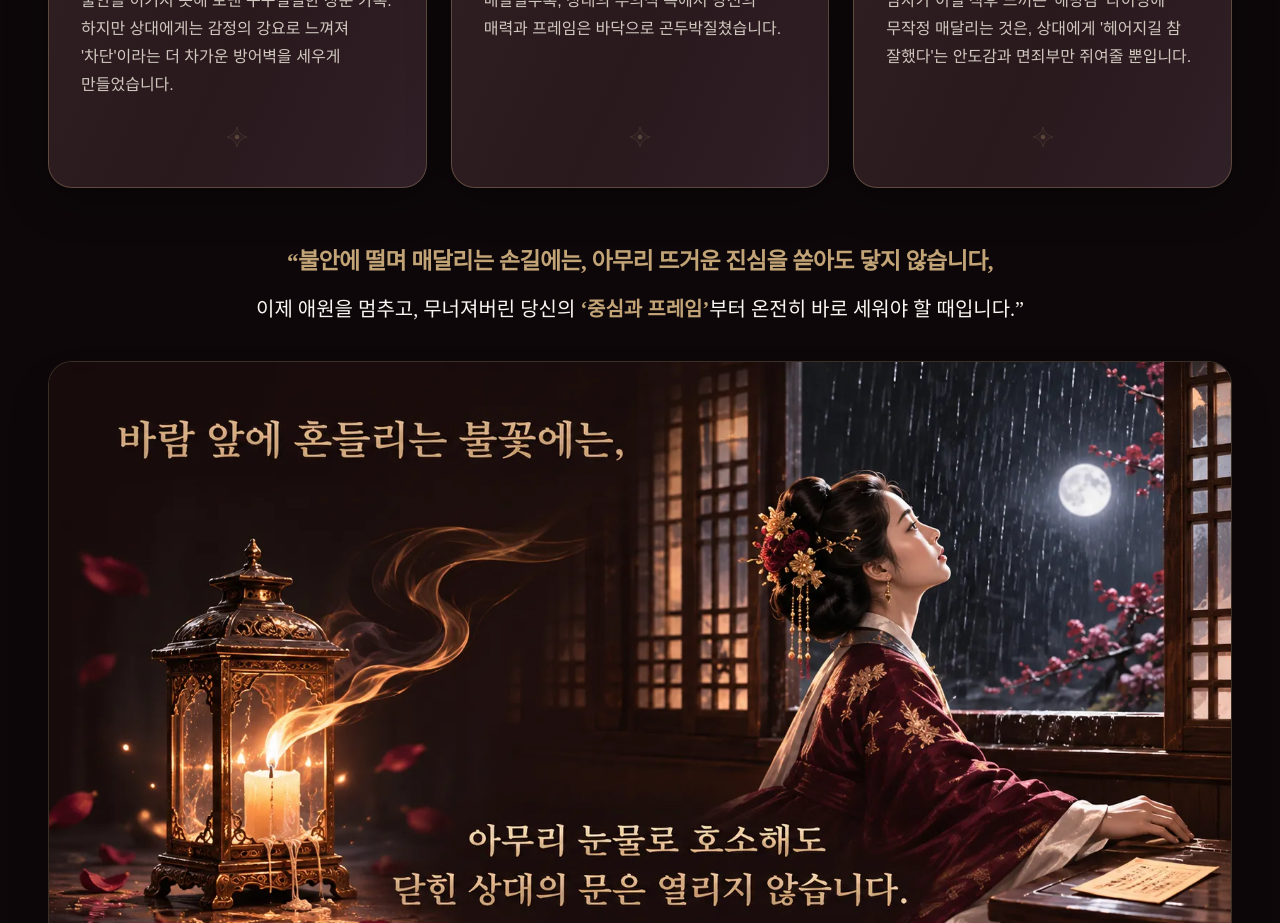
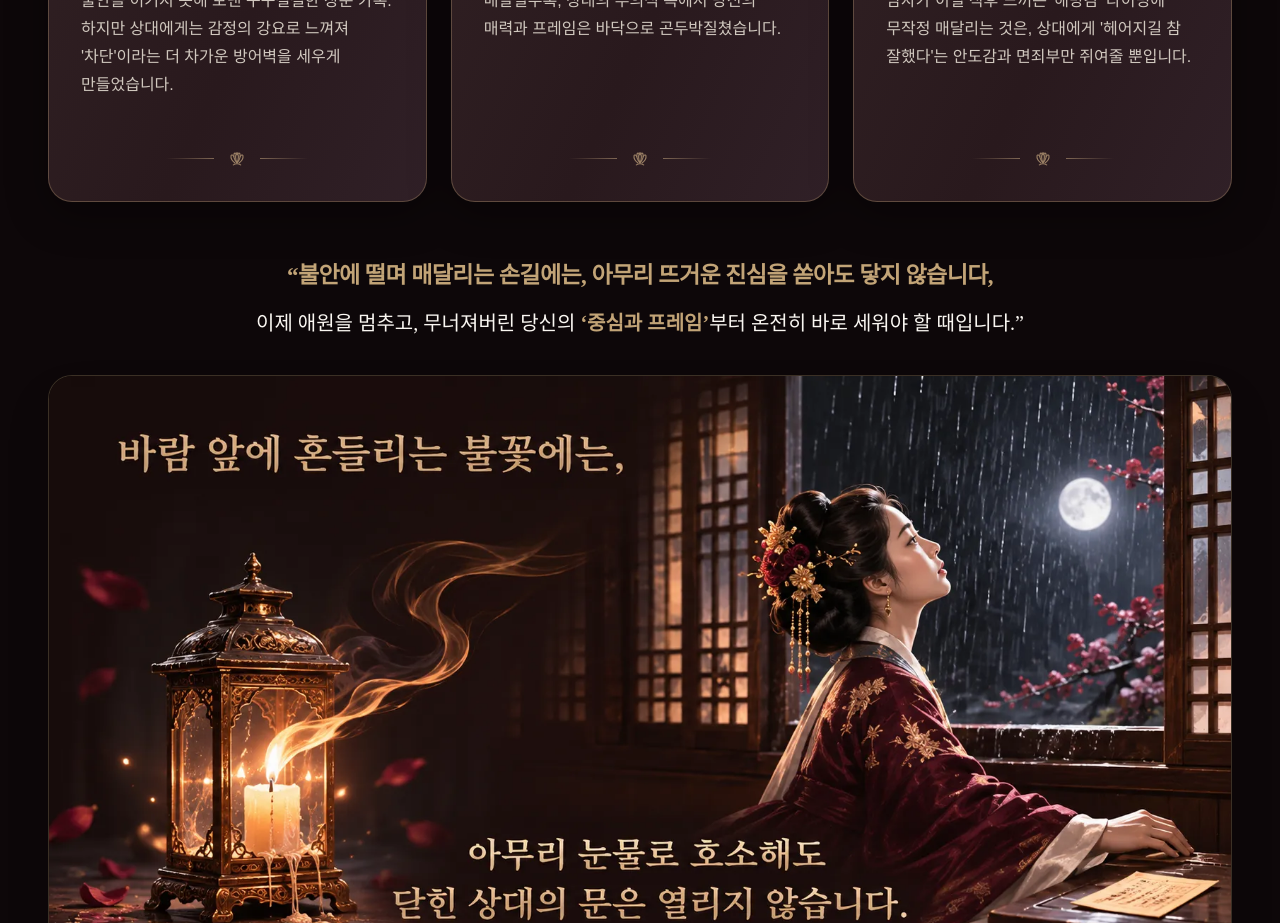
Before and after one commit to woolbo100/buzasun, a Next.js app: page /reports/reunion-secret in a window 1280 px wide. Shown: the part 4380-5303 px from the top of the page. Built offline with nearby package versions, Linux system fonts and the light colour scheme; no server answers; the database is empty.

Commit message:
design: replace empathy card ornament with peony line art and gradient divider

```diff
--- a/app/reports/reunion-secret/page.tsx
+++ b/app/reports/reunion-secret/page.tsx
@@ -816,11 +816,30 @@ export default function ReunionSecretPage() {
                             불안을 이기지 못해 보낸 구구절절한 장문 카톡. 하지만 상대에게는 감정의 강요로 느껴져 &apos;차단&apos;이라는 더 차가운 방어벽을 세우게 만들었습니다.
                           </p>
                         </div>
-                        <div className="mt-6 flex justify-center text-[#B49A70]/30">
-                          <svg className="w-8 h-8" viewBox="0 0 64 64" fill="none" stroke="currentColor" strokeWidth="1">
-                            <path d="M32 8 C30 18, 22 26, 12 28 C22 30, 30 38, 32 48 C34 38, 42 30, 52 28 C42 26, 34 18, 32 8 Z" fill="currentColor" fillOpacity="0.1" />
-                            <circle cx="32" cy="28" r="4" fill="currentColor" />
+                        {/* 본문 하단 중앙 모란꽃 라인 아트 장식 (풍요비책 연꽃과 동일 비율 · 재회비방 모란꽃 문양) */}
+                        <div className="flex items-center justify-center gap-3 pt-6 mt-6" aria-hidden="true">
+                          <span className="w-10 sm:w-12 h-[1px] bg-gradient-to-r from-transparent to-[#B79A77]/60" />
+                          <svg
+                            viewBox="0 0 24 24"
+                            fill="none"
+                            stroke="#B79A77"
+                            strokeWidth="1.2"
+                            strokeLinecap="round"
+                            strokeLinejoin="round"
+                            className="w-[20px] h-[20px] sm:w-[22px] sm:h-[22px] opacity-80 shrink-0"
+                          >
+                            {/* 중앙 둥근 꽃잎 */}
+                            <path d="M12 17.5 C10.2 13.5 10 9 12 6 C14 9 13.8 13.5 12 17.5 Z" />
+                            {/* 좌우 안쪽 꽃잎 */}
+                            <path d="M12 17 C9.5 14.5 7.8 11 8.8 7.5 C9.6 6 11.2 6.8 11.8 8.5" />
+                            <path d="M12 17 C14.5 14.5 16.2 11 15.2 7.5 C14.4 6 12.8 6.8 12.2 8.5" />
+                            {/* 좌우 바깥 꽃잎 */}
+                            <path d="M9.8 17.5 C7 15.5 5 12.5 5.5 9.5 C6 8 7.8 8.8 8.5 10.5" />
+                            <path d="M14.2 17.5 C17 15.5 19 12.5 18.5 9.5 C18 8 16.2 8.8 15.5 10.5" />
+                            {/* 하단 꽃받침 */}
+                            <path d="M8 19.5 C10.5 18 13.5 18 16 19.5" />
                           </svg>
+                          <span className="w-10 sm:w-12 h-[1px] bg-gradient-to-l from-transparent to-[#B79A77]/60" />
                         </div>
                       </div>
 
@@ -847,11 +866,30 @@ export default function ReunionSecretPage() {
                             내 모든 자존감과 가치를 깎아내리며 매달릴수록, 상대의 무의식 속에서 당신의 매력과 프레임은 바닥으로 곤두박질쳤습니다.
                           </p>
                         </div>
-                        <div className="mt-6 flex justify-center text-[#B49A70]/30">
-                          <svg className="w-8 h-8" viewBox="0 0 64 64" fill="none" stroke="currentColor" strokeWidth="1">
-                            <path d="M32 8 C30 18, 22 26, 12 28 C22 30, 30 38, 32 48 C34 38, 42 30, 52 28 C42 26, 34 18, 32 8 Z" fill="currentColor" fillOpacity="0.1" />
-                            <circle cx="32" cy="28" r="4" fill="currentColor" />
+                        {/* 본문 하단 중앙 모란꽃 라인 아트 장식 (풍요비책 연꽃과 동일 비율 · 재회비방 모란꽃 문양) */}
+                        <div className="flex items-center justify-center gap-3 pt-6 mt-6" aria-hidden="true">
+                          <span className="w-10 sm:w-12 h-[1px] bg-gradient-to-r from-transparent to-[#B79A77]/60" />
+                          <svg
+                            viewBox="0 0 24 24"
+                            fill="none"
+                            stroke="#B79A77"
+                            strokeWidth="1.2"
+                            strokeLinecap="round"
+                            strokeLinejoin="round"
+                            className="w-[20px] h-[20px] sm:w-[22px] sm:h-[22px] opacity-80 shrink-0"
+                          >
+                            {/* 중앙 둥근 꽃잎 */}
+                            <path d="M12 17.5 C10.2 13.5 10 9 12 6 C14 9 13.8 13.5 12 17.5 Z" />
+                            {/* 좌우 안쪽 꽃잎 */}
+                            <path d="M12 17 C9.5 14.5 7.8 11 8.8 7.5 C9.6 6 11.2 6.8 11.8 8.5" />
+                            <path d="M12 17 C14.5 14.5 16.2 11 15.2 7.5 C14.4 6 12.8 6.8 12.2 8.5" />
+                            {/* 좌우 바깥 꽃잎 */}
+                            <path d="M9.8 17.5 C7 15.5 5 12.5 5.5 9.5 C6 8 7.8 8.8 8.5 10.5" />
+                            <path d="M14.2 17.5 C17 15.5 19 12.5 18.5 9.5 C18 8 16.2 8.8 15.5 10.5" />
+                            {/* 하단 꽃받침 */}
+                            <path d="M8 19.5 C10.5 18 13.5 18 16 19.5" />
                           </svg>
+                          <span className="w-10 sm:w-12 h-[1px] bg-gradient-to-l from-transparent to-[#B79A77]/60" />
                         </div>
                       </div>
 
@@ -878,11 +916,30 @@ export default function ReunionSecretPage() {
                             남자가 이별 직후 느끼는 &apos;해방감&apos; 타이밍에 무작정 매달리는 것은, 상대에게 &apos;헤어지길 참 잘했다&apos;는 안도감과 면죄부만 쥐여줄 뿐입니다.
                           </p>
                         </div>
-                        <div className="mt-6 flex justify-center text-[#B49A70]/30">
-                          <svg className="w-8 h-8" viewBox="0 0 64 64" fill="none" stroke="currentColor" strokeWidth="1">
-                            <path d="M32 8 C30 18, 22 26, 12 28 C22 30, 30 38, 32 48 C34 38, 42 30, 52 28 C42 26, 34 18, 32 8 Z" fill="currentColor" fillOpacity="0.1" />
-                            <circle cx="32" cy="28" r="4" fill="currentColor" />
+                        {/* 본문 하단 중앙 모란꽃 라인 아트 장식 (풍요비책 연꽃과 동일 비율 · 재회비방 모란꽃 문양) */}
+                        <div className="flex items-center justify-center gap-3 pt-6 mt-6" aria-hidden="true">
+                          <span className="w-10 sm:w-12 h-[1px] bg-gradient-to-r from-transparent to-[#B79A77]/60" />
+                          <svg
+                            viewBox="0 0 24 24"
+                            fill="none"
+                            stroke="#B79A77"
+                            strokeWidth="1.2"
+                            strokeLinecap="round"
+                            strokeLinejoin="round"
+                            className="w-[20px] h-[20px] sm:w-[22px] sm:h-[22px] opacity-80 shrink-0"
+                          >
+                            {/* 중앙 둥근 꽃잎 */}
+                            <path d="M12 17.5 C10.2 13.5 10 9 12 6 C14 9 13.8 13.5 12 17.5 Z" />
+                            {/* 좌우 안쪽 꽃잎 */}
+                            <path d="M12 17 C9.5 14.5 7.8 11 8.8 7.5 C9.6 6 11.2 6.8 11.8 8.5" />
+                            <path d="M12 17 C14.5 14.5 16.2 11 15.2 7.5 C14.4 6 12.8 6.8 12.2 8.5" />
+                            {/* 좌우 바깥 꽃잎 */}
+                            <path d="M9.8 17.5 C7 15.5 5 12.5 5.5 9.5 C6 8 7.8 8.8 8.5 10.5" />
+                            <path d="M14.2 17.5 C17 15.5 19 12.5 18.5 9.5 C18 8 16.2 8.8 15.5 10.5" />
+                            {/* 하단 꽃받침 */}
+                            <path d="M8 19.5 C10.5 18 13.5 18 16 19.5" />
                           </svg>
+                          <span className="w-10 sm:w-12 h-[1px] bg-gradient-to-l from-transparent to-[#B79A77]/60" />
                         </div>
                       </div>
                     </div>
```
